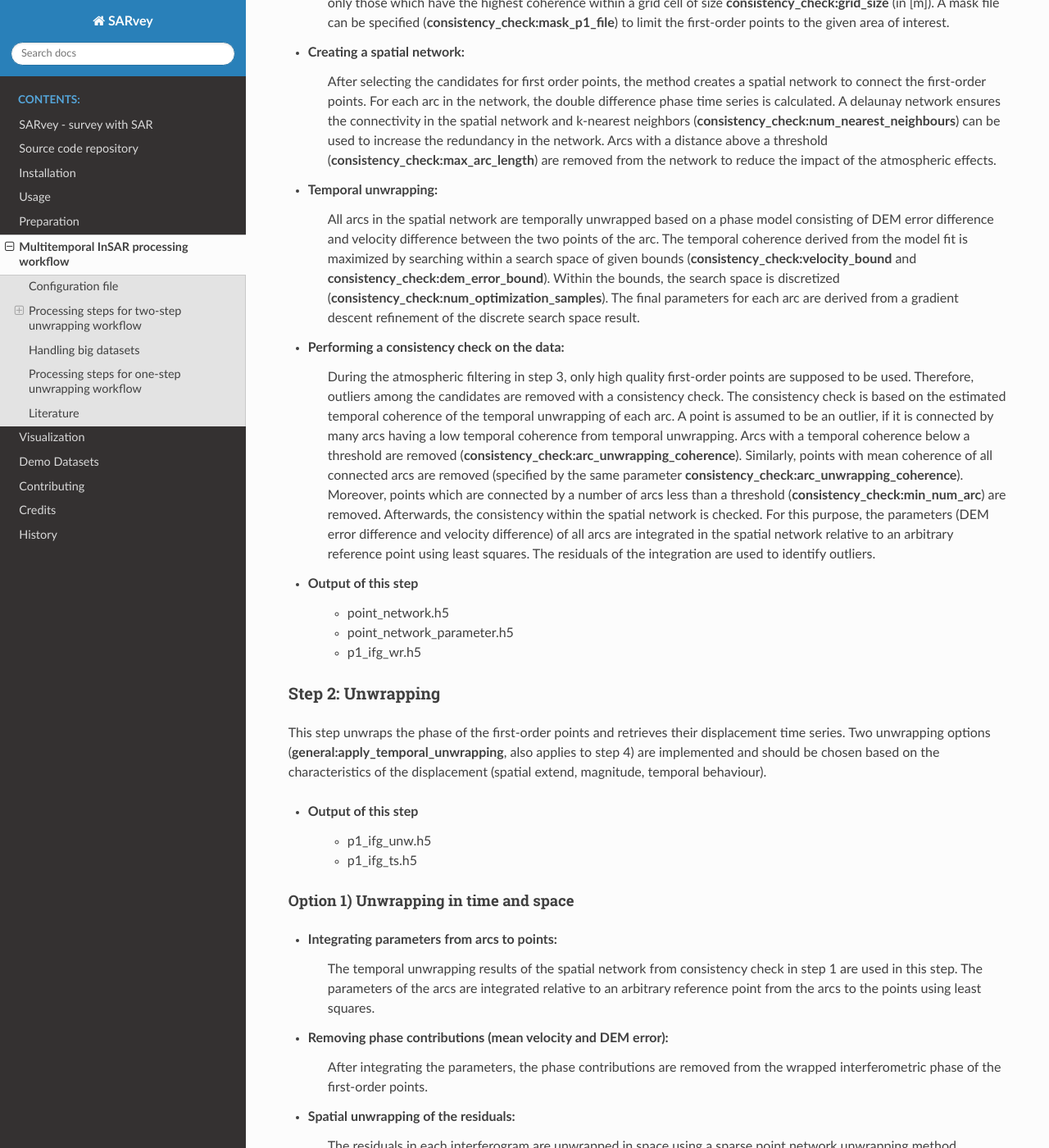
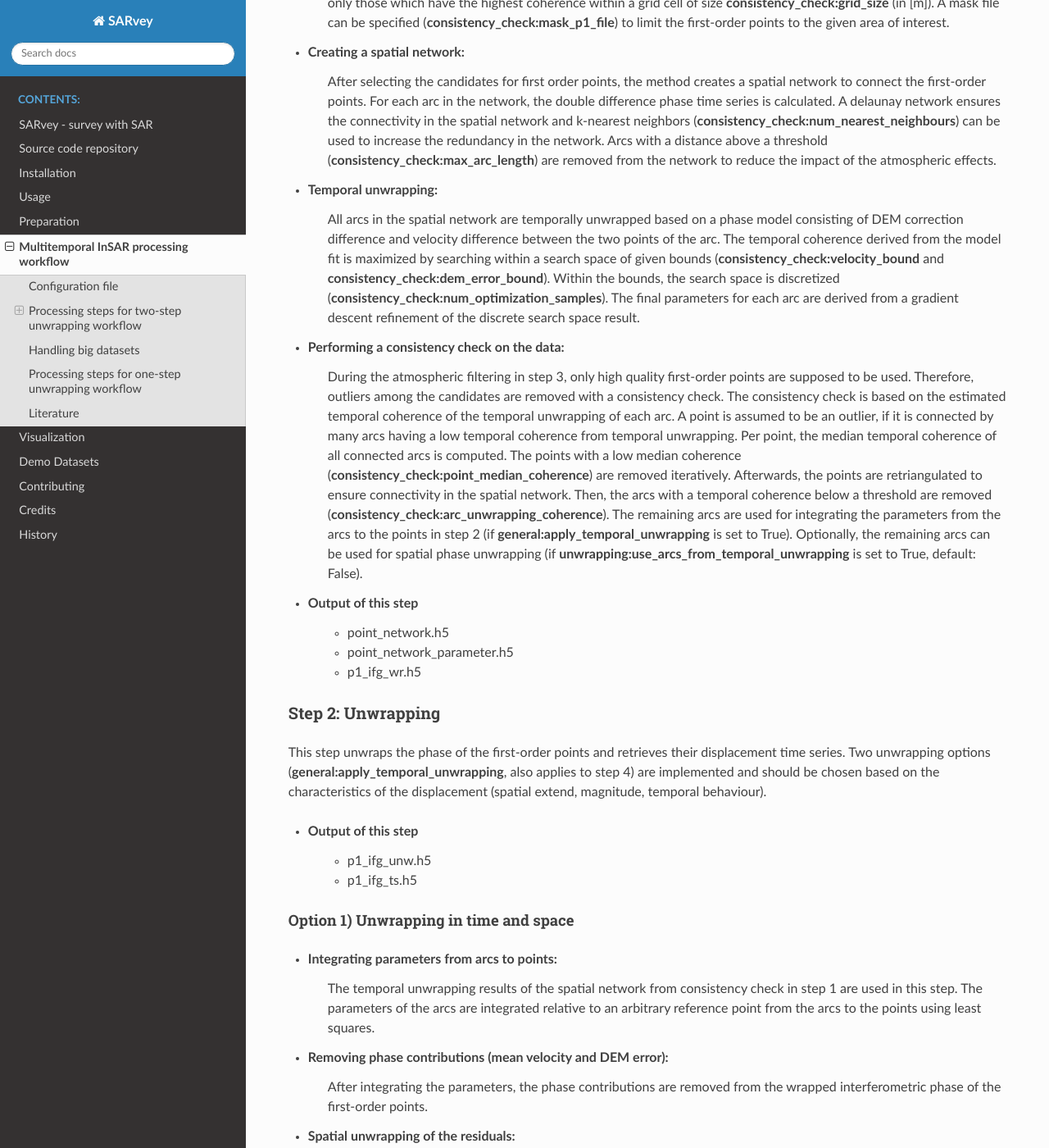
Before and after one commit to luhipi/sarvey, a Sphinx documentation site: the page built from docs/processing.rst, in a window 1280 px wide and 1400 px high, scrolled down 2571 px. Shown: the whole window at 82% size. Built offline with Sphinx 7.4.7 and the Read the Docs theme 3.1.0, drawn with Linux system fonts in a browser that asks for light colours; pages that are not in the unit, such as notebooks, are missing from menus; some of the changed text lies outside the part shown.

Commit message:
Update the documentation. Fix links.

```diff
--- a/docs/demo/demo_masjed_dam_detailed_guide.rst
+++ b/docs/demo/demo_masjed_dam_detailed_guide.rst
@@ -44,7 +44,8 @@
 Step 1.2: Activate SARvey and Change Directory
 """""""""""""""""""""""""""""""""""""""""""""""
 
-If you have not installed SARvey, refer to the `installation instructions <installation.html>`_. Activate the SARvey environment:
+If you have not installed SARvey, refer to the `installation instructions <https://luhipi.github.io/sarvey/main/installation.html>`_.
+Activate the SARvey environment:
 
 .. code-block:: bash
 
--- a/docs/processing.rst
+++ b/docs/processing.rst
@@ -12,7 +12,7 @@
 All processing steps are described in detail in the following sections.
 Two processing strategies are provided with either one- or two-step unwrapping.
 The workflow should be decided based on the characteristics of the displacement (spatial extend, magnitude, temporal behaviour).
-The parameters of each step are handled via the `configuration file`_ for which the parameters are named within the description of each step.
+The parameters of each step are handled via the configuration file for which the parameters are named within the description of each step.
 
 
 Configuration file
@@ -87,7 +90,7 @@
     The resampled SLC (Single Look Complex) data is read from the inputs/slcStack.h5
     This data is complex-valued and contains both amplitude and phase information.
     The data is subsetted to the specified time span (via **preparation:start_date** and **preparation:end_date** in the config file).
-    A description of how to prepare the data and make a spatial subset of the data is described in `data preparation in MiaplPy <preparation.rst>`_.
+    A description of how to prepare the data and make a spatial subset of the data is described in `data preparation in MiaplPy <https://luhipi.github.io/sarvey/main/preparation.html>`_.
 
 - Designing the interferogram network:
     From the stack of SLC images, the interferogram network is designed.
@@ -134,7 +137,7 @@
     Arcs with a distance above a threshold (**consistency_check:max_arc_length**) are removed from the network to reduce the impact of the atmospheric effects.
 
 - Temporal unwrapping:
-    All arcs in the spatial network are temporally unwrapped based on a phase model consisting of DEM error difference and velocity difference between the two points of the arc.
+    All arcs in the spatial network are temporally unwrapped based on a phase model consisting of DEM correction difference and velocity difference between the two points of the arc.
     The temporal coherence derived from the model fit is maximized by searching within a search space of given bounds (**consistency_check:velocity_bound** and **consistency_check:dem_error_bound**).
     Within the bounds, the search space is discretized (**consistency_check:num_optimization_samples**).
     The final parameters for each arc are derived from a gradient descent refinement of the discrete search space result.
@@ -144,12 +147,12 @@
     Therefore, outliers among the candidates are removed with a consistency check.
     The consistency check is based on the estimated temporal coherence of the temporal unwrapping of each arc.
     A point is assumed to be an outlier, if it is connected by many arcs having a low temporal coherence from temporal unwrapping.
-    Arcs with a temporal coherence below a threshold are removed (**consistency_check:arc_unwrapping_coherence**).
-    Similarly, points with mean coherence of all connected arcs are removed (specified by the same parameter **consistency_check:arc_unwrapping_coherence**).
-    Moreover, points which are connected by a number of arcs less than a threshold (**consistency_check:min_num_arc**) are removed.
-    Afterwards, the consistency within the spatial network is checked.
-    For this purpose, the parameters (DEM error difference and velocity difference) of all arcs are integrated in the spatial network relative to an arbitrary reference point using least squares.
-    The residuals of the integration are used to identify outliers.
+    Per point, the median temporal coherence of all connected arcs is computed.
+    The points with a low median coherence (**consistency_check:point_median_coherence**) are removed iteratively.
+    Afterwards, the points are retriangulated to ensure connectivity in the spatial network.
+    Then, the arcs with a temporal coherence below a threshold are removed (**consistency_check:arc_unwrapping_coherence**).
+    The remaining arcs are used for integrating the parameters from the arcs to the points in step 2 (if **general:apply_temporal_unwrapping** is set to True).
+    Optionally, the remaining arcs can be used for spatial phase unwrapping (if **unwrapping:use_arcs_from_temporal_unwrapping** is set to True, default: False).
 
 - Output of this step
     - point_network.h5
@@ -181,7 +184,7 @@
     The spatial neighbourhood for unwrapping is defined by the arcs of the spatial network.
     There are two options (**unwrapping:use_arcs_from_temporal_unwrapping**).
     Either the spatial network from consistency check (step 2) can be used for unwrapping, i.e. the spatial network after removing arcs with a low temporal coherence from temporal unwrapping.
-    Or, the spatial network is re-created with a delaunay network.
+    Or, the spatial network is re-created with a delaunay network (default).
 
 - Restore phase contributions to the spatially unwrapped residual phase:
     Finally, the phase contributions are added back to the spatially unwrapped residual phase of each point.
@@ -200,7 +203,7 @@
     The spatial neighbourhood for unwrapping is defined by the arcs of the spatial network.
     There are two options (**unwrapping:use_arcs_from_temporal_unwrapping**).
     Either the spatial network from consistency check (step 2) can be used for unwrapping, i.e. the spatial network after removing arcs with a low temporal coherence from temporal unwrapping.
-    Or, the spatial network is re-created with a delaunay network.
+    Or, the spatial network is re-created with a delaunay network (default).
 
 - Adjust reference:
     All unwrapped interferograms are referenced to the peak of velocity histogram derived from all points.
@@ -226,7 +229,7 @@
     Second-order points are selected based on a temporal coherence threshold (**filtering:coherence_p2**) on the temporal phase coherence computed during step 0.
     A mask file can be specified (**filtering:mask_p2_file**) to limit the second-order points to the given area of interest.
     Second-order points can also be selected based on the results of phase-linking (set **phase_linking:use_phase_linking_results** to True) implemented in MiaplPy (Mirzaee et al. 2023).
-    More information on Miaplpy and phase-linking can be found `here <preparation>`_.
+    More information on Miaplpy and phase-linking can be found `here <https://luhipi.github.io/sarvey/main/preparation.html>`_.
     The number of siblings (**phase_linking:num_siblings**) used during phase-linking within MiaplPy processing needs to be specified to identify the distributed scatterers (DS) among the pixels selected by MiaplPy.
     A mask file can be specified (**phase_linking:mask_phase_linking_file**) to limit the phase-linking to the given area of interest.
     MiaplPy also provides a selection of persistent scatterers (PS) which can be included as second-order points (set **phase_linking:use_ps** to True) and also specify the path to the maskPS.h5 (**phase_linking:mask_ps_file**) which is also an output of MiaplPy.
```
Also changed, not shown: other parts of docs/processing.rst (+6 -3 lines).
